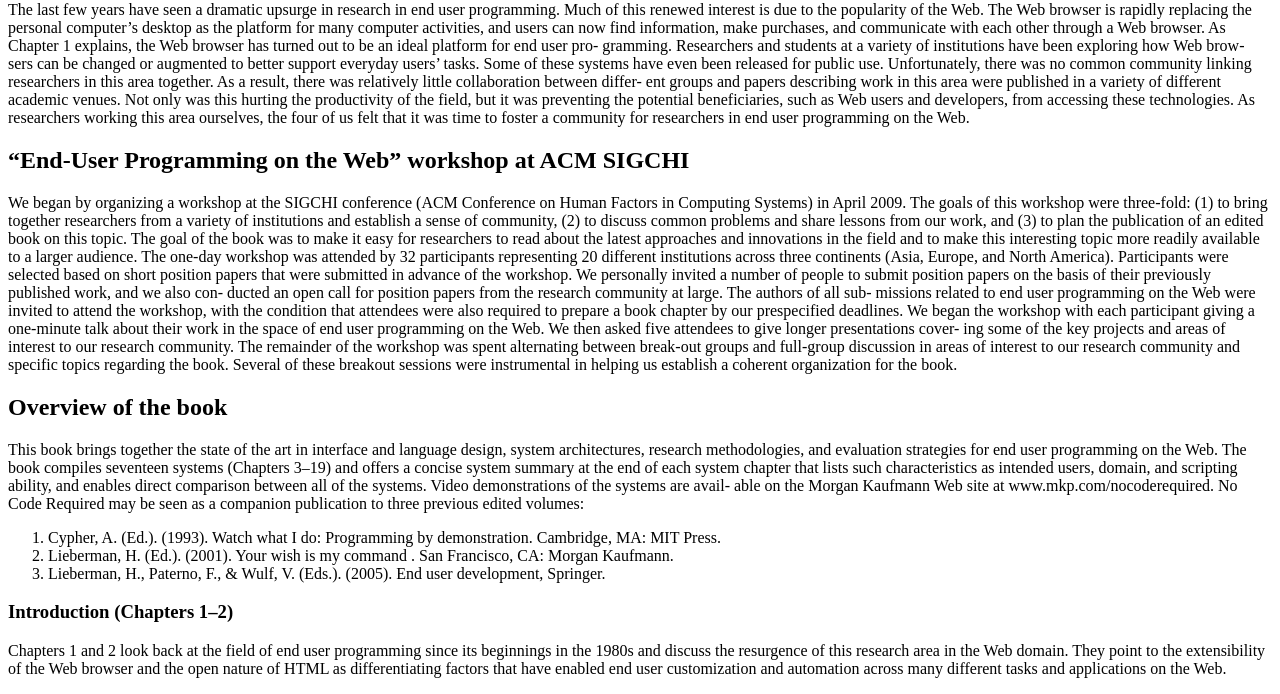
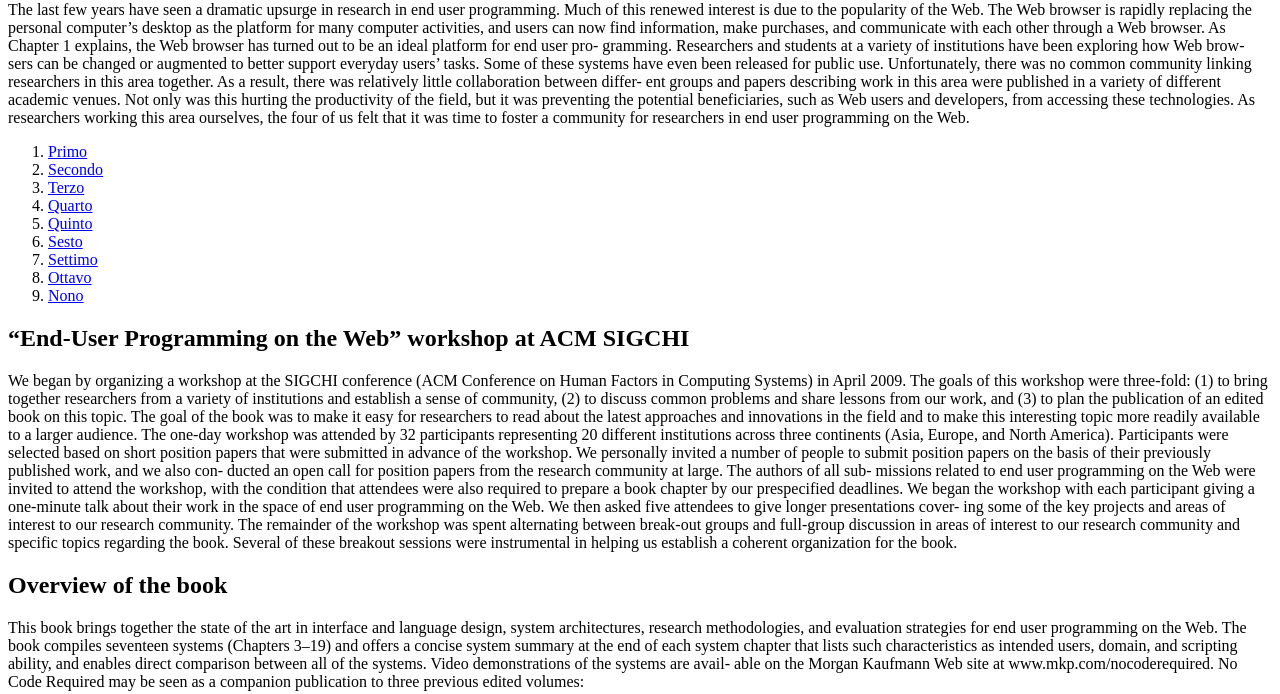
Before and after one commit to Andre9411/AMM_GruppoA, a plain HTML site: page Esercitazione1_HTML/web/index.html in a window 1280 px wide. Shown: the part 79-773 px from the top of the page. Drawn offline with Linux system fonts and the light colour scheme.

Commit message:
Esercizi HTTP 09/03/2016

```diff
--- a/Esercitazione1_HTML/web/index.html
+++ b/Esercitazione1_HTML/web/index.html
@@ -26,8 +26,38 @@ and open the template in the editor.
         beneficiaries, such as Web users and developers, from accessing these technologies. As researchers
         working this area ourselves, the four of us felt that it was time to foster a community for researchers in
         end user programming on the Web.</p>
+        <ol>
+            <li>
+                <a href="#primo">Primo</a>
+            </li>
+            <li>
+                <a href="#secondo">Secondo</a>
+            </li>
+            <li>
+                <a href="#terzo">Terzo</a>
+            </li>
+            <li>
+                <a href="#quarto">Quarto</a>
+            </li>
+            <li>
+                <a href="#quinto">Quinto</a>
+            </li>
+            <li>
+                <a href="#sesto">Sesto</a>
+            </li>
+            <li>
+                <a href="#settimo">Settimo</a>
+            </li>
+            <li>
+                <a href="#ottavo">Ottavo</a>
+            </li>
+            <li>
+                <a href="#nono">Nono</a>
+            </li>
+
+        </ol>
         <!--primo paragrafo-->
-        <h2>“End-User Programming on the Web” workshop at ACM SIGCHI</h2>
+        <h2 id="primo">“End-User Programming on the Web” workshop at ACM SIGCHI</h2>
         <p>We began by organizing a workshop at the SIGCHI conference (ACM Conference on Human
         Factors in Computing Systems) in April 2009. The goals of this workshop were three-fold: (1) to bring
         together researchers from a variety of institutions and establish a sense of community, (2) to discuss
@@ -49,7 +79,7 @@ and open the template in the editor.
         to our research community and specific topics regarding the book. Several of these breakout sessions
         were instrumental in helping us establish a coherent organization for the book.</p>
         <!--secondo paragrafo-->
-        <h2>Overview of the book</h2>
+        <h2 id="secondo">Overview of the book</h2>
         <p>This book brings together the state of the art in interface and language design, system architectures,
         research methodologies, and evaluation strategies for end user programming on the Web. The book
         compiles seventeen systems (Chapters 3–19) and offers a concise system summary at the end of each
@@ -80,7 +110,7 @@ and open the template in the editor.
             </li>
         </ol>
         <!--terzo paragrafo-->
-        <h3>Introduction (Chapters 1–2)</h3>
+        <h3 id="terzo">Introduction (Chapters 1–2)</h3>
         <p>
         Chapters 1 and 2 look back at the field of end user programming since its beginnings in the 1980s
         and discuss the resurgence of this research area in the Web domain. They point to the extensibility
@@ -88,7 +118,7 @@ and open the template in the editor.
         user customization and automation across many different tasks and applications on the Web.
         </p>
         <!--quarto paragrafo-->
-        <h3>Customizing and automating (Chapters 3–7)</h3>
+        <h3 id="quarto">Customizing and automating (Chapters 3–7)</h3>
         <p>
         The second section of the book focuses on approaches for enabling automation and customization of
         the Web. We survey five systems – Chickenfoot (Chapter 3), Creo (Chapter 4), CoScripter (Chapter
@@ -97,7 +127,7 @@ and open the template in the editor.
         aging a large knowledge base of semantic information.
         </p>
         <!--quinto pragrafo-->
-        <h3>Mashups (Chapters 8–11)</h3>
+        <h3 id="quinto">Mashups (Chapters 8–11)</h3>
         <p>
         This section includes four systems – C3W (Chapter 8), Mash Maker (Chapter 9), d.mix (Chapter 10),
         and ITL (Chapter 11) – that mix information from multiple Web sites and applications to create
@@ -105,14 +135,14 @@ and open the template in the editor.
         Web browser and mapping the interface to existing Web services.
         </p>
         <!--sesto paragrafo-->
-        <h3>Visualization and exploration (Chapters 12–14)</h3>
+        <h3 id="sesto">Visualization and exploration (Chapters 12–14)</h3>
         <p>
         In contrast to the systems described earlier in the book, the three systems in this section – Web Summaries
         (Chapter 12), Zoetrope (Chapter 13), and RecipeSheet (Chapter 14) – focus on providing end user
         customization tools for visualizing and exploring the large amounts of data that live on the Web.
         </p>
         <!--settimo paragrafo-->
-        <h3>Natural language (Chapters 15–17)</h3>
+        <h3 id="settimo">Natural language (Chapters 15–17)</h3>
         <p>
         Any type of Web customization is possible through code, but writing code – at least as it exists today
         – is not the right interface for most Web customization tasks. The three systems in this section – Inky
@@ -120,7 +150,7 @@ and open the template in the editor.
         programming that are inspired by or incorporate natural language.
         </p>
         <!--ottavo paragrafo-->
-        <h3>Accessibility (Chapters 18–19)</h3>
+        <h3 id="ottavo">Accessibility (Chapters 18–19)</h3>
         <p>
         A large portion of Web content does not conform to accessibility standards, making it difficult
         for visually impaired users to use the Web. The systems in this section – Social Accessibility
@@ -128,10 +158,13 @@ and open the template in the editor.
         improve Web accessibility.
         </p>
         <!--nono paragrafo-->
-        <h3>User studies (Chapters 20–23)</h3>
+        <h3 id="nono">User studies (Chapters 20–23)</h3>
         <p>
         We conclude the book with four ethnographic user studies that provide a deep understanding for the
         target end users and their needs for Web use, code reuse, and debugging.
         </p>
+
+
+        <a href="http://moodle.unica.it/mod/resource/view.php?id=5740">LINK AL PDF</a>
     </body>
 </html>
```
